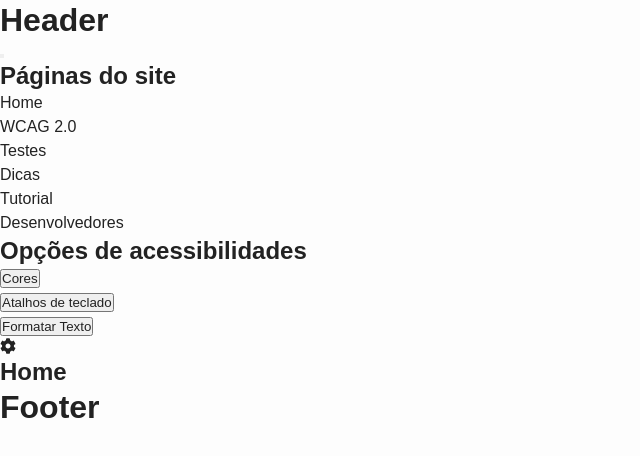
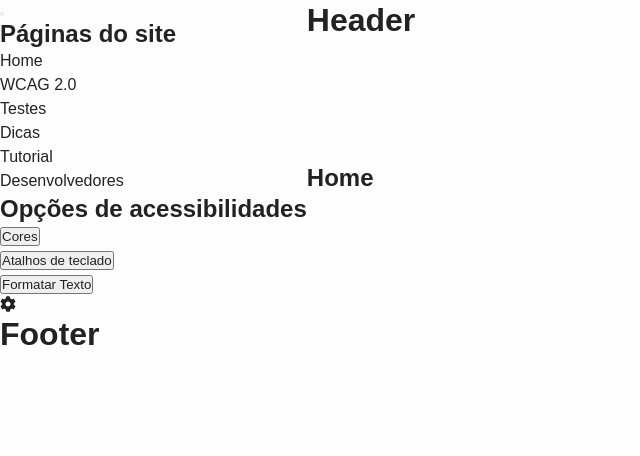
Before and after one commit to Henrique1204/Acessibilidade-SENAI, a React (Create React App) app: page / in a window 1280 px wide. Shown: the top 456 px of the page, without its empty margins (0-640 px from the left). Built offline with nearby package versions, Linux system fonts and the light colour scheme.

Commit message:
Ajustar grid do App

```diff
--- a/src/App.css
+++ b/src/App.css
@@ -33,3 +33,13 @@ img {
     max-width: 100%;
     display: block;
 }
+
+.App {
+    display: grid;
+    grid-template-columns: auto 1fr;
+}
+
+.App aside {
+    grid-column: 1;
+    grid-row: 1 / 3;
+}
--- a/src/App.js
+++ b/src/App.js
@@ -7,12 +7,12 @@ import Footer from './Componentes/Footer/Footer';
 
 const App = () => {
   return (
-    <>
+    <div className="App">
       <Header />
       <MenuLateral />
       <Rotas />
       <Footer />
-    </>
+    </div>
   );
 };
 
```
